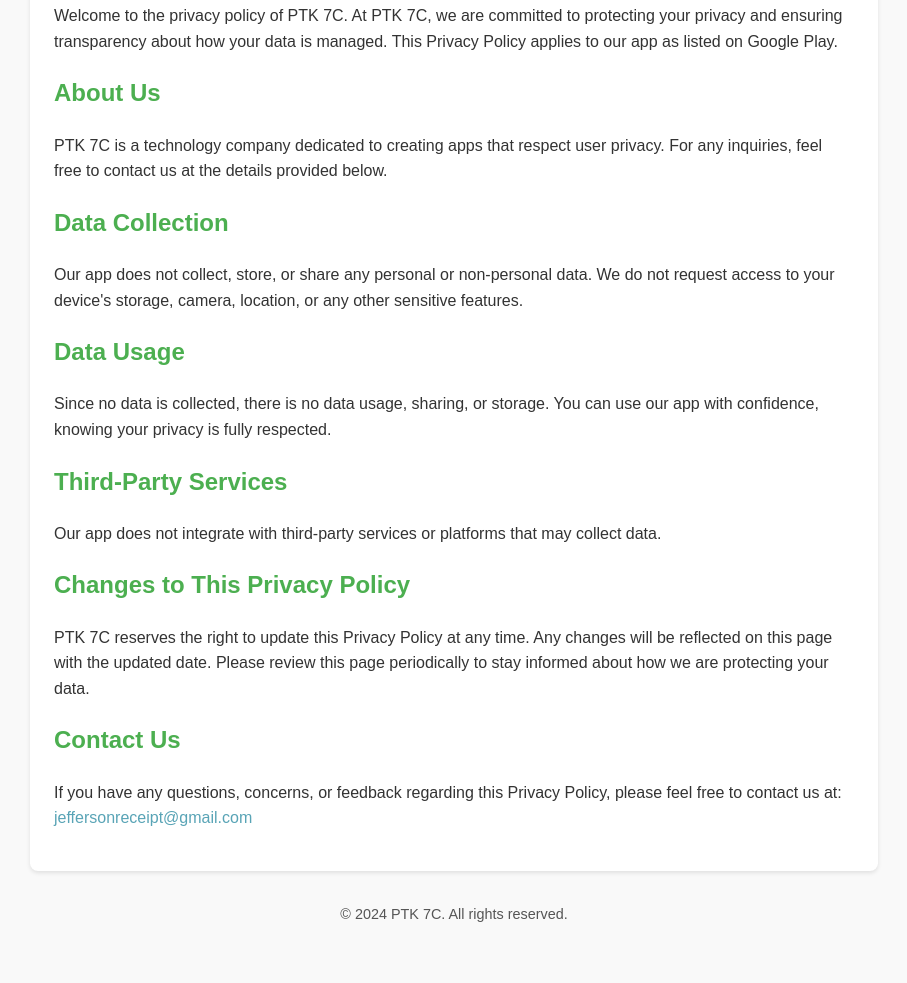
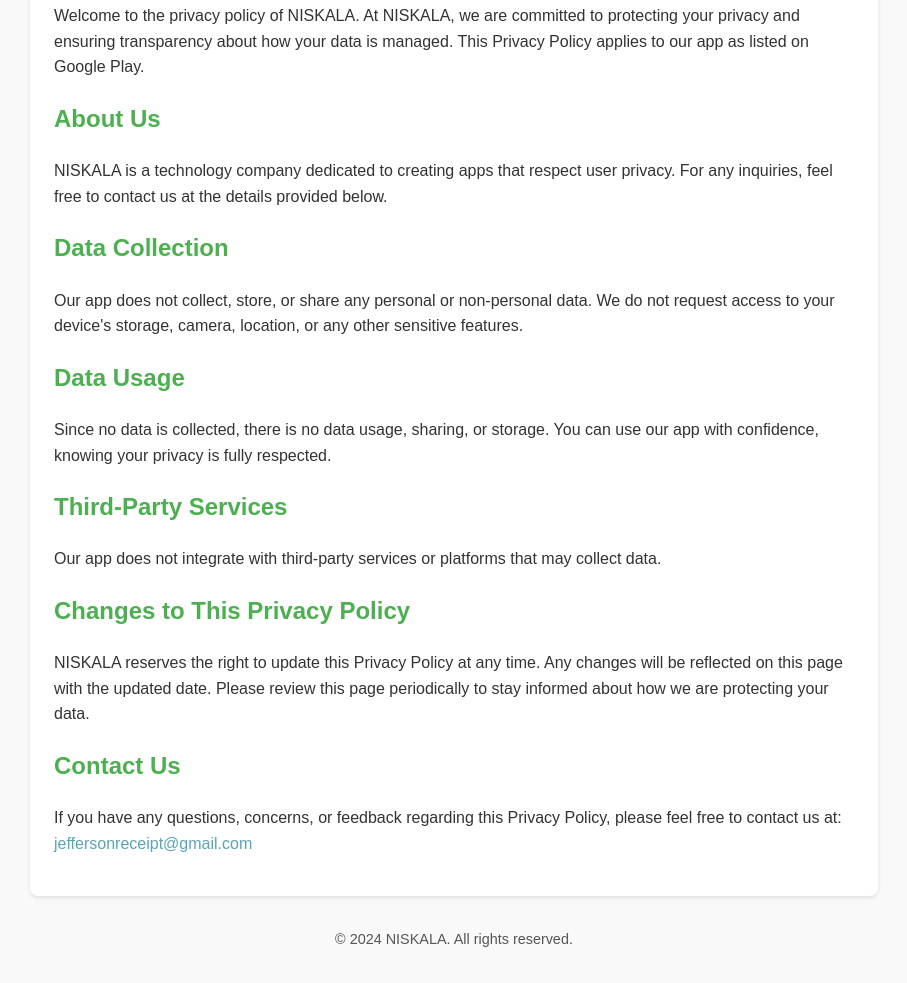
Before and after one commit to JeffTimoman/CeastPolicy, a plain HTML site: page PTK7C.html in a window 1280 px wide. Shown: the part 407-1390 px from the top of the page, without its empty margins (186-1093 px from the left). Before the commit the page ends 1365 px from the top, so only its background shows below. Drawn offline with Linux system fonts and the light colour scheme.

Commit message:
Update 7c

```diff
--- a/PTK7C.html
+++ b/PTK7C.html
@@ -59,12 +59,12 @@
     <main>
         <h2>Introduction</h2>
         <p>
-            Welcome to the privacy policy of PTK 7C. At PTK 7C, we are committed to protecting your privacy and ensuring transparency about how your data is managed. This Privacy Policy applies to our app as listed on Google Play.
+            Welcome to the privacy policy of NISKALA. At NISKALA, we are committed to protecting your privacy and ensuring transparency about how your data is managed. This Privacy Policy applies to our app as listed on Google Play.
         </p>
 
         <h2>About Us</h2>
         <p>
-            PTK 7C is a technology company dedicated to creating apps that respect user privacy. For any inquiries, feel free to contact us at the details provided below.
+            NISKALA is a technology company dedicated to creating apps that respect user privacy. For any inquiries, feel free to contact us at the details provided below.
         </p>
 
         <h2>Data Collection</h2>
@@ -84,7 +84,7 @@
 
         <h2>Changes to This Privacy Policy</h2>
         <p>
-            PTK 7C reserves the right to update this Privacy Policy at any time. Any changes will be reflected on this page with the updated date. Please review this page periodically to stay informed about how we are protecting your data.
+            NISKALA reserves the right to update this Privacy Policy at any time. Any changes will be reflected on this page with the updated date. Please review this page periodically to stay informed about how we are protecting your data.
         </p>
 
         <h2>Contact Us</h2>
@@ -94,7 +94,7 @@
         </p>
     </main>
     <footer>
-        &copy; 2024 PTK 7C. All rights reserved.
+        &copy; 2024 NISKALA. All rights reserved.
     </footer>
 </body>
 </html>
```
